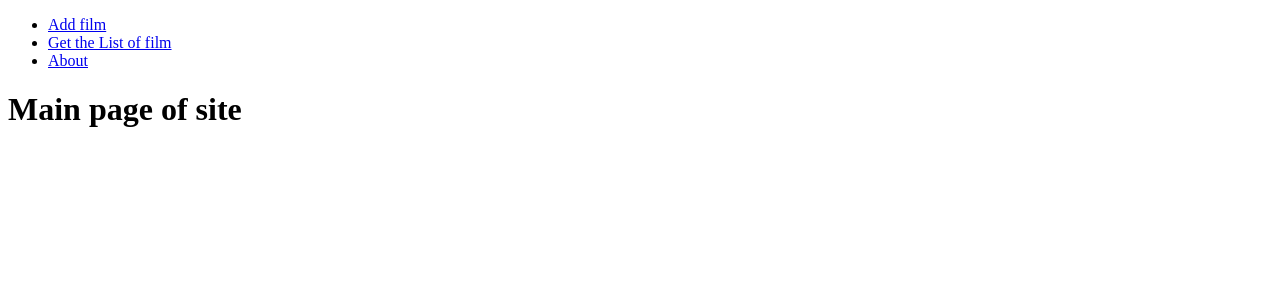
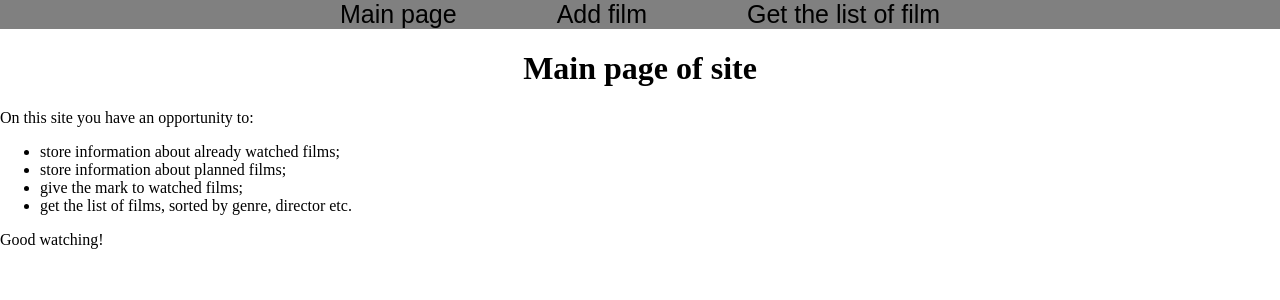
Before and after one commit to Peter1811/film_rate_flask, a Flask app: page / in a window 1280 px wide. Shown: the top 300 px of the page. Run offline with Flask 3, Linux system fonts and the light colour scheme.

Commit message:
added css file, added error 404 page, added views function

```diff
--- a/main.py
+++ b/main.py
@@ -2,7 +2,7 @@ from flask import Flask, render_template, url_for
 
 app = Flask(__name__)
 
-main_menu = {'Add film': '/add-film', 'Get the List of film': '/films-library', 'About': '/about'}
+main_menu = {'Main page': 'main_page', 'Add film': 'add_film', 'Get the list of film': 'get_films'}
 
 
 @app.route('/')
@@ -25,6 +25,10 @@ def get_films():
 def about():
     return render_template('about.html', main_menu=main_menu)
 
+@app.errorhandler(404)
+def page_not_found(error):
+    return render_template('404.html', main_menu=main_menu)
+
 
 if __name__ == '__main__':
     app.run(debug=True)
--- /dev/null
+++ b/static/css/styles.css
@@ -0,0 +1,39 @@
+html, body {
+    margin: 0;
+    padding: 0;
+}
+
+a {
+    text-decoration: none;
+}
+
+h1 {
+    display: flex;
+    justify-content: center;
+}
+
+.main_menu_list {
+    background-color: grey;
+}
+
+.main_menu {
+    list-style-type: none;
+    padding: 0;
+    margin: 0;
+    display: flex;
+    justify-content: center;
+}
+
+.main_menu li {
+    margin-right: 100px;
+}
+
+.list_point {
+    font-family: 'Arial';
+    font-size: 25px;
+    color: black;
+}
+
+.main_menu li:last-child {
+    margin-right: 0;
+}
--- /dev/null
+++ b/templates/404.html
@@ -0,0 +1,5 @@
+{% extends 'base.html' %}
+
+{% block content %}
+It is not such page yet, now you can go to <a href="/">main page</a>
+{% endblock %}
--- a/templates/add_film.html
+++ b/templates/add_film.html
@@ -2,4 +2,5 @@
 
 {% block content %}
 <h1>Film adding</h1>
+<p>Here you can add films to your personal library</p>
 {% endblock content %}
--- a/templates/base.html
+++ b/templates/base.html
@@ -1,17 +1,21 @@
 <!DOCTYPE html>
 <html lang="en">
 <head>
-    <title>Document</title>
+    <title>Films rating app</title>
+    <link type="text/css" href="{{ url_for('static', filename='css/styles.css')}}" rel="stylesheet" />
 </head>
 <body>
     {% block mainmenu %}
-    <ul>
+    <div class="main_menu_list">
+    <ul class="main_menu">
         {% for point in main_menu %}
-        <li><a href={{ main_menu[point] }}>{{ point }}</a></li>
+        <li><a href="{{ url_for(main_menu[point]) }}" class="list_point">{{ point }}</a></li>
         {% endfor %}
     </ul>
+</div>
     {% endblock %}
     {% block content %}
     {% endblock %}
+
 </body>
 </html>
--- a/templates/main_page.html
+++ b/templates/main_page.html
@@ -2,4 +2,12 @@
 
 {% block content %}
 <h1>Main page of site</h1>
+<p>On this site you have an opportunity to: </p>
+<ul>
+    <li>store information about already watched films;</li>
+    <li>store information about planned films;</li>
+    <li>give the mark to watched films;</li>
+    <li>get the list of films, sorted by genre, director etc.</li>
+</ul>
+<p>Good watching!</p>
 {% endblock %}
```
Also changed, not shown: templates/about.html (+8 -0 lines).
